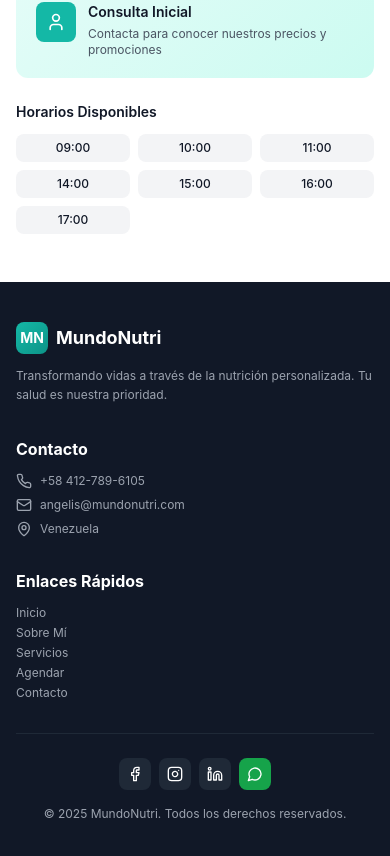
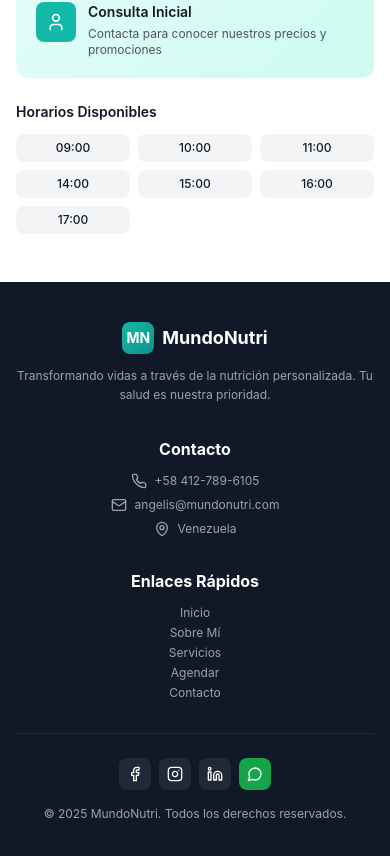
Before and after one commit to ferjbadev/AngelisNutricion, a React (Vite) app: page / in a window 390 px wide. Shown: the part 4048-4904 px from the top of the page. Built offline with nearby package versions, Linux system fonts and the light colour scheme.

Commit message:
Update Footer.tsx

```diff
--- a/src/components/Footer.tsx
+++ b/src/components/Footer.tsx
@@ -40,8 +40,9 @@ export default function Footer() {
             whileInView={{ opacity: 1, y: 0 }}
             transition={{ duration: 0.5 }}
             viewport={{ once: true }}
+            className="text-center md:text-left"
           >
-            <div className="flex items-center space-x-2 mb-3 md:mb-4">
+            <div className="flex items-center space-x-2 mb-3 md:mb-4 md:justify-start justify-center">
               <div className="w-8 md:w-10 h-8 md:h-10 bg-gradient-to-br from-primary-500 to-primary-600 rounded-lg flex items-center justify-center">
                 <span className="text-white font-bold text-sm md:text-base">MN</span>
               </div>
@@ -59,24 +60,25 @@ export default function Footer() {
             whileInView={{ opacity: 1, y: 0 }}
             transition={{ duration: 0.5, delay: 0.1 }}
             viewport={{ once: true }}
+            className="text-center md:text-left"
           >
             <h3 className="font-bold text-base md:text-lg mb-3 md:mb-4">Contacto</h3>
             <div className="space-y-2 md:space-y-3">
               <a
                 href="tel:+584127896105"
-                className="flex items-center gap-2 md:gap-3 text-xs md:text-sm text-gray-400 hover:text-primary-400 transition-colors"
+                className="flex items-center gap-2 md:gap-3 text-xs md:text-sm text-gray-400 hover:text-primary-400 transition-colors md:justify-start justify-center"
               >
                 <Phone className="w-4 md:w-5 h-4 md:h-5 flex-shrink-0" />
                 <span>+58 412-789-6105</span>
               </a>
               <a
                 href="mailto:angelis@mundonutri.com"
-                className="flex items-center gap-2 md:gap-3 text-xs md:text-sm text-gray-400 hover:text-primary-400 transition-colors"
+                className="flex items-center gap-2 md:gap-3 text-xs md:text-sm text-gray-400 hover:text-primary-400 transition-colors md:justify-start justify-center"
               >
                 <Mail className="w-4 md:w-5 h-4 md:h-5 flex-shrink-0" />
                 <span className="truncate">angelis@mundonutri.com</span>
               </a>
-              <div className="flex items-center gap-2 md:gap-3 text-xs md:text-sm text-gray-400">
+              <div className="flex items-center gap-2 md:gap-3 text-xs md:text-sm text-gray-400 md:justify-start justify-center">
                 <MapPin className="w-4 md:w-5 h-4 md:h-5 flex-shrink-0" />
                 <span>Venezuela</span>
               </div>
@@ -89,6 +91,7 @@ export default function Footer() {
             whileInView={{ opacity: 1, y: 0 }}
             transition={{ duration: 0.5, delay: 0.2 }}
             viewport={{ once: true }}
+            className="text-center md:text-left"
           >
             <h3 className="font-bold text-base md:text-lg mb-3 md:mb-4">Enlaces Rápidos</h3>
             <div className="space-y-1 md:space-y-2">
@@ -109,9 +112,9 @@ export default function Footer() {
 
         {/* Divider */}
         <div className="border-t border-gray-800 py-6 md:py-8">
-          <div className="flex flex-col md:flex-row justify-between items-center gap-4 md:gap-6">
+          <div className="flex flex-col items-center gap-4 md:gap-6">
             {/* Social Links */}
-            <div className="flex gap-2 md:gap-4">
+            <div className="flex gap-2 md:gap-4 justify-center">
               {socialLinks.map((social) => (
                 <motion.a
                   key={social.label}
@@ -138,7 +141,7 @@ export default function Footer() {
             </div>
 
             {/* Copyright */}
-            <p className="text-gray-400 text-xs md:text-sm text-center md:text-right">
+            <p className="text-gray-400 text-xs md:text-sm text-center">
               © {currentYear} MundoNutri. Todos los derechos reservados.
             </p>
           </div>
```
